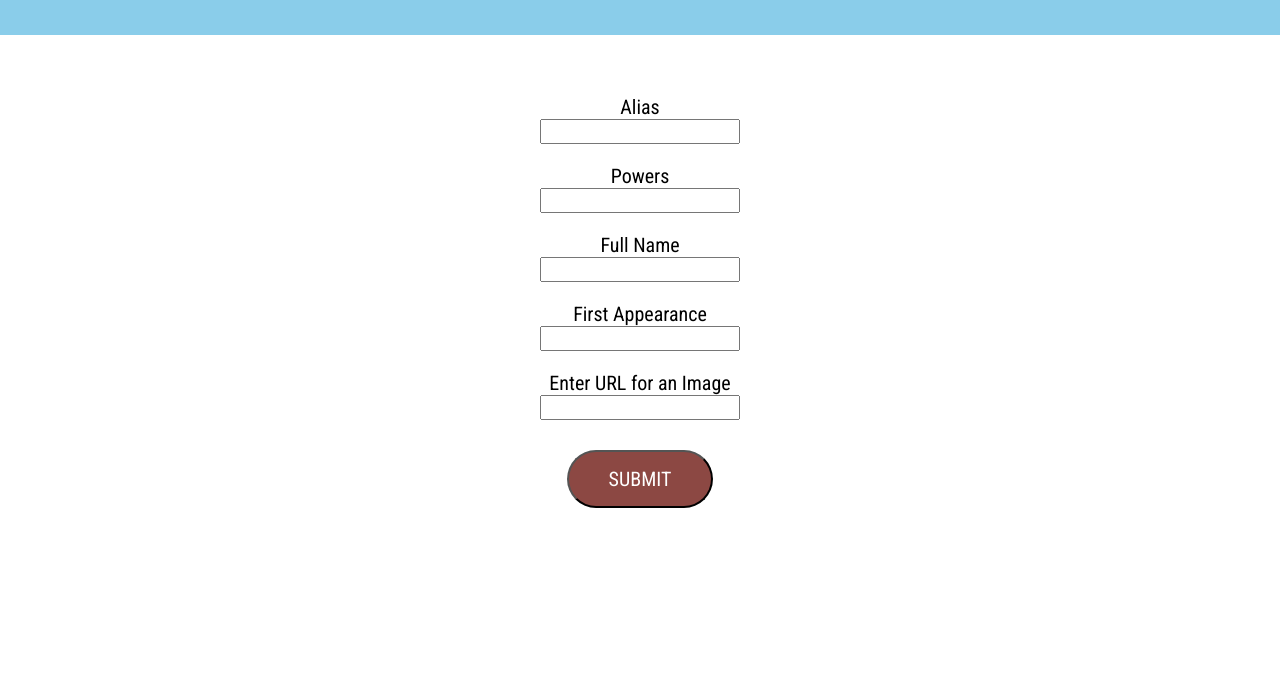
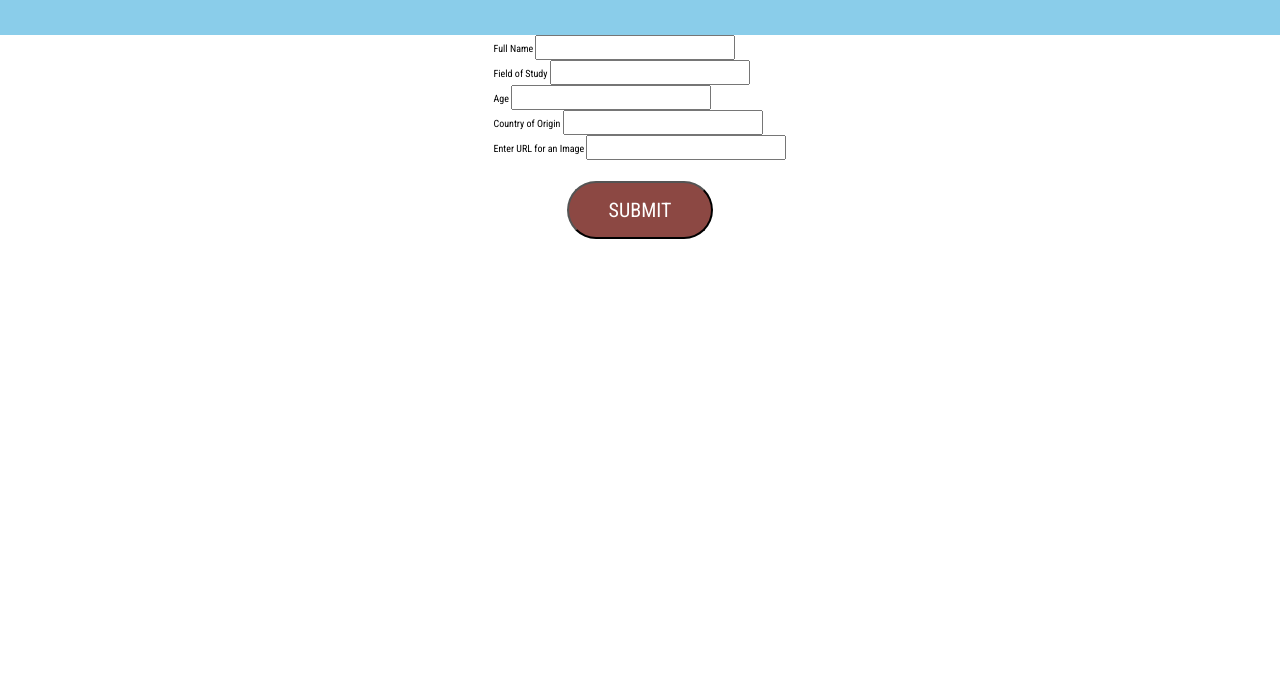
Before and after one commit to DejonKurti/Class-Object-Constructor, a website: page Class Object Constructor Project/index.html in a window 1280 px wide. Shown: the part 125-800 px from the top of the page. Drawn offline with Linux system fonts and the light colour scheme.

Commit message:
Add files via upload

```diff
--- a/Class Object Constructor Project/app.js
+++ b/Class Object Constructor Project/app.js
@@ -42,5 +42,22 @@ const Winny = new Person(17, 'Winny');
 //seperate event handler for removing/deleting
 
 class Scientist {
-    constructor(name, )
-}
+    constructor(name, field, ageToday, birthCountry, nobelWinner){
+        this.name = name;
+        this.field = field;
+        this.ageToday = ageToday;
+        this.birthCountry = birthCountry;
+        this.nobelWinner = nobelWinner;
+    }
+    calculateBirthYear(){
+    return 2019 - this.ageToday;
+}};
+
+const Einstein = new Scientist('Albert Einstein', 'Theoretical Physics', 140, 'Austria', true);
+
+console.log(Einstein);
+
+
+/* class UI {
+    ui.addScientisttoList
+} */
--- a/Class Object Constructor Project/index.html
+++ b/Class Object Constructor Project/index.html
@@ -3,37 +3,37 @@
     <meta charset="UTF-8">
     <meta name="viewport" content="width=device-width, initial-scale=1.0">
     <meta http-equiv="X-UA-Compatible" content="ie=edge">
-    <link href="https://fonts.googleapis.com/css?family=Roboto|Roboto+Condensed|Roboto+Mono|Roboto+Slab&display=swap" rel="stylesheet" href="css/tailwind.css">
+    <link href="https://fonts.googleapis.com/css?family=Roboto|Roboto+Condensed|Roboto+Mono|Roboto+Slab&display=swap" rel="stylesheet">
     <link rel="stylesheet" href="style.css">
     <title>Document</title>
 </head>
 <body>
     <div class="banner">
         <h1 class="class">
-            Add an Avenger
+            Add A Scientist
         </h1>
     </div>
 
     <div class="user-input">
-        <form id="hero-form">
-            <div class="hero-form-input">
-                <label for="alias"> Alias </label>
-                <input type="text" id="alias" class="text-box" required>
+        <form id="scientist-form">
+            <div class="scientist-form-input">
+                <label for="Full-Name"> Full Name </label>
+                <input type="text" id="full-name" class="text-box" required>
             </div>
-            <div class="hero-form-input">
-                    <label for="powers"> Powers </label>
-                    <input type="text" id="powers" class="text-box" required>
+            <div class="scientist-form-input">
+                    <label for="field"> Field of Study </label>
+                    <input type="text" id="field" class="text-box" required>
             </div>
-            <div class="hero-form-input">
-                    <label for="full-name"> Full Name </label>
-                    <input type="text" id="full-name" class="text-box" required>
+            <div class="scientist-form-input">
+                    <label for="age-today"> Age </label>
+                    <input type="text" id="age-today" class="text-box" required>
             </div>
-            <div class="hero-form-input">
-                    <label for="first-appearance"> First Appearance </label>
-                    <input type="text" id="first-appearance" class="text-box" required>
+            <div class="scientist-form-input">
+                    <label for="birth-country"> Country of Origin </label>
+                    <input type="text" id="birth-country" class="text-box" required>
             </div>
-            <div class="hero-form-input">
-                    <label for="image"> Enter URL for an Image </label>
+            <div class="scientist-form-input">
+                    <label for="nobel"> Enter URL for an Image </label>
                     <input type="text" id="image" class="text-box" required>
             </div>
             <div class="hero-form-input">
--- a/Class Object Constructor Project/style.css
+++ b/Class Object Constructor Project/style.css
@@ -23,7 +23,7 @@ html{
     animation: moveInBottom .5s ease-out .75s;
     animation-fill-mode: backwards;
 }
-
+s
 .btn:hover{
     transform: translateY(-.3rem);
     box-shadow: 0 1.0rem 2rem rgba(0,0,0.2);
```
